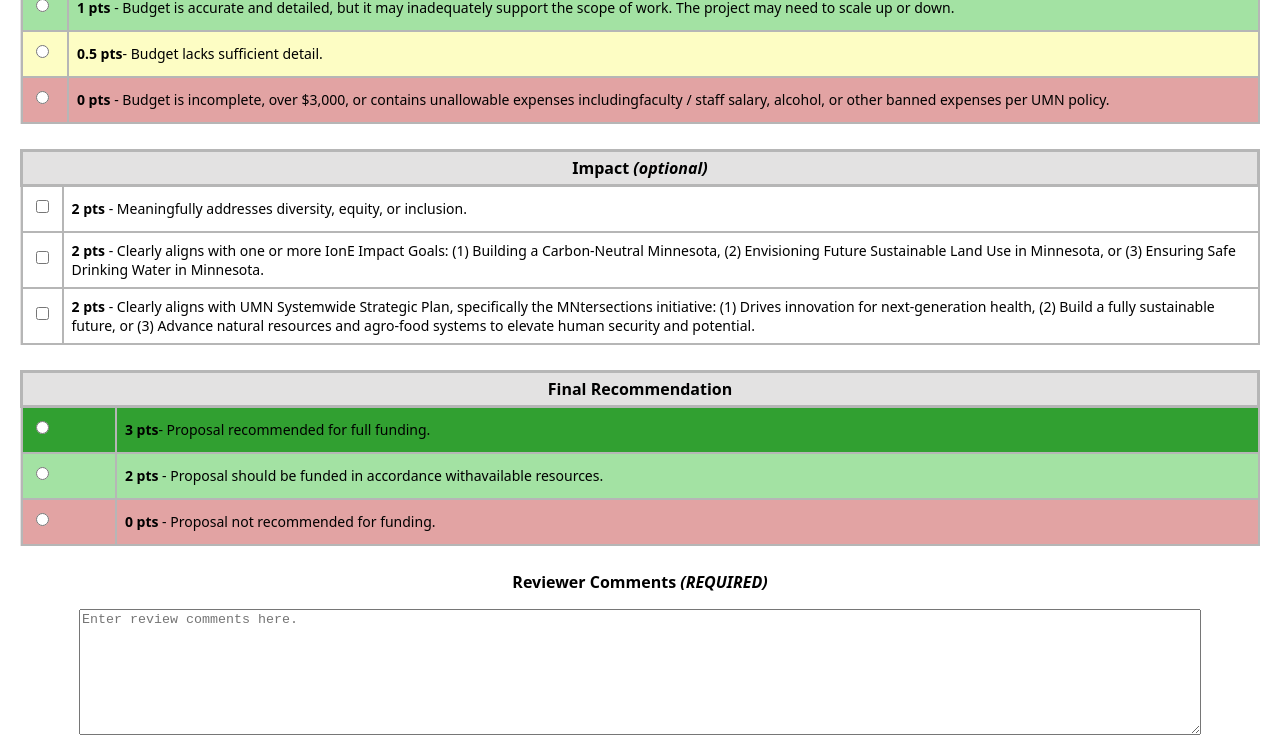
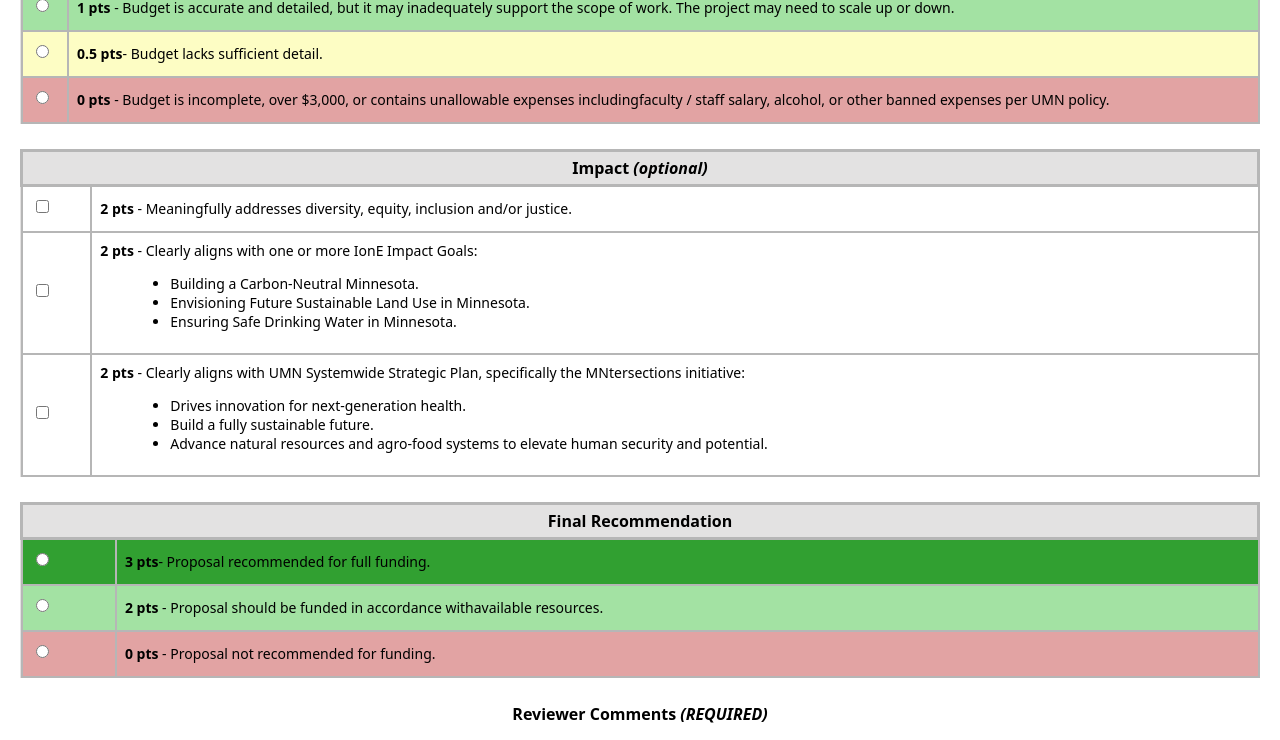
Before and after one commit to n-greensweig/mini-grants-IonE, a React (Create React App) app: page /#/grantreviewform in a window 1280 px wide. Shown: the part 1347-2087 px from the top of the page. Built offline with nearby package versions, Linux system fonts and the light colour scheme; no server answers.

Commit message:
changed form styling

```diff
--- a/src/components/GrantReviewForm/GrantReviewForm.css
+++ b/src/components/GrantReviewForm/GrantReviewForm.css
@@ -72,6 +72,10 @@ label {
     margin-left: -8px;
 }
 
+ul {
+    margin-left: 30px;
+}
+
 textarea {
     display: flex;
     flex-direction: column;
--- a/src/components/GrantReviewForm/GrantReviewForm.jsx
+++ b/src/components/GrantReviewForm/GrantReviewForm.jsx
@@ -1,8 +1,8 @@
 // View 3.3 Reviewer View
 
 // React
-import React, { useState, useEffect } from 'react';
-import { useHistory, useParams } from 'react-router-dom';
+import React, { useState} from 'react';
+import { useHistory } from 'react-router-dom';
 
 // Axios
 import axios from 'axios';
@@ -18,42 +18,35 @@ function GrantReviewForm() {
     const [goals, setGoals] = useState(null);
     const [method_and_design, setMethod_and_design] = useState(null);
     const [budget, setBudget] = useState(null);
-    const [impact1, setImpact1] = useState(0);
-    const [impact2, setImpact2] = useState(0);
-    const [impact3, setImpact3] = useState(0);
+    const [impact1, setImpact1] = useState(null);
+    const [impact2, setImpact2] = useState(null);
+    const [impact3, setImpact3] = useState(null);
     const [recommendation, setRecommendation] = useState(null);
     const [comments, setComments] = useState(null);
 
     const interdisciplinaryRadioChange = (event) => {
         setInterdisciplinary(+event.target.id);
     };
-    console.log(interdisciplinary);
 
     const goalsRadioChange = (event) => {
         setGoals(+event.target.id);
     };
-    console.log(goals);
 
     const method_and_designRadioChange = (event) => {
         setMethod_and_design(+event.target.id);
     };
-    console.log(method_and_design);
 
     const budgetRadioChange = (event) => {
         setBudget(+event.target.id);
     };
-    console.log(budget);
 
     let impactSum = ((+impact1) + (+impact2) + (+impact3))
-    console.log(impactSum);
 
     const recommendationRadioChange = (event) => {
         setRecommendation(+event.target.id);
     };
-    console.log(recommendation);
 
     let totalScore = (interdisciplinary + method_and_design + budget + impactSum + recommendation);
-    console.log(totalScore);
 
     let submittedScores = {
         created_at: "11-27-2023 1:03pm",
@@ -65,6 +58,7 @@ function GrantReviewForm() {
         method_and_design: method_and_design,
         budget: budget,
         impact: impactSum,
+        comments: comments,
         review_complete: true,
     };
 
@@ -78,6 +72,7 @@ function GrantReviewForm() {
         method_and_design: method_and_design,
         budget: budget,
         impact: impactSum,
+        comments: comments,
         review_complete: false,
     };
 
@@ -109,7 +104,7 @@ function GrantReviewForm() {
         <div id="review-form">
             <br />
             <h4><span>Welcome </span><span><i>Reviewer</i></span></h4>
-            <p>This form is unique to each reviewer. Please use the review guidance criteria in Columns F through L to review the proposals assigned for your review in Column E.</p>
+            <p>This form is unique to each reviewer. Please use the review guidance criteria for each category below to review the proposal.</p>
 
             <h4>Project PI: </h4>
                 <p>PI Name</p>
@@ -289,29 +284,35 @@ function GrantReviewForm() {
                     <tr id="white">
                         <td><input type="checkbox" id="2" name="impact1" value="impact1" onChange={(e) => setImpact1(e.target.checked ? e.target.id : 0)}/></td>
                         <td>
-                            <span id="points">2 pts</span> - Meaningfully addresses diversity, equity, or inclusion.
+                            <span id="points">2 pts</span> - Meaningfully addresses diversity, equity, inclusion and/or justice.
                         </td>
                     </tr>
                     <tr id="white">
                         <td><input type="checkbox" id="2" name="impact2" value="impact2" onChange={(e) => setImpact2(e.target.checked ? e.target.id : 0)}/></td>
                         <td>
-                            <span id="points">2 pts</span> - Clearly aligns with one or more IonE Impact Goals: (1) Building a
-                            Carbon-Neutral Minnesota, (2) Envisioning Future Sustainable Land Use in Minnesota, or (3) Ensuring Safe
-                            Drinking Water in Minnesota.
+                            <span id="points">2 pts</span> - Clearly aligns with one or more IonE Impact Goals:
+                                <ul>
+                                    <li>Building a Carbon-Neutral Minnesota.</li>
+                                    <li>Envisioning Future Sustainable Land Use in Minnesota.</li>
+                                    <li>Ensuring Safe Drinking Water in Minnesota.</li>
+                                </ul>
                         </td>
                     </tr>
                     <tr id="white">
                         <td><input type="checkbox" id="2" name="impact3" value="impact3" onChange={(e) => setImpact3(e.target.checked ? e.target.id : 0)}/></td>
                         <td>
                             <span id="points">2 pts</span> - Clearly aligns with UMN Systemwide Strategic Plan, specifically the
-                            MNtersections initiative: (1) Drives innovation for next-generation health, (2) Build a fully sustainable
-                            future, or (3) Advance natural resources and agro-food systems to elevate human security and potential.
+                            MNtersections initiative:
+                                <ul>
+                                    <li>Drives innovation for next-generation health.</li>
+                                    <li>Build a fully sustainable future.</li>
+                                    <li>Advance natural resources and agro-food systems to elevate human security and potential.</li>
+                                </ul>
                         </td>
                     </tr>
                 </table>
             </form>
 
-            {/* Have to figure out how to add these up */}
             <form>
                 <table>
                     <tr>
```
